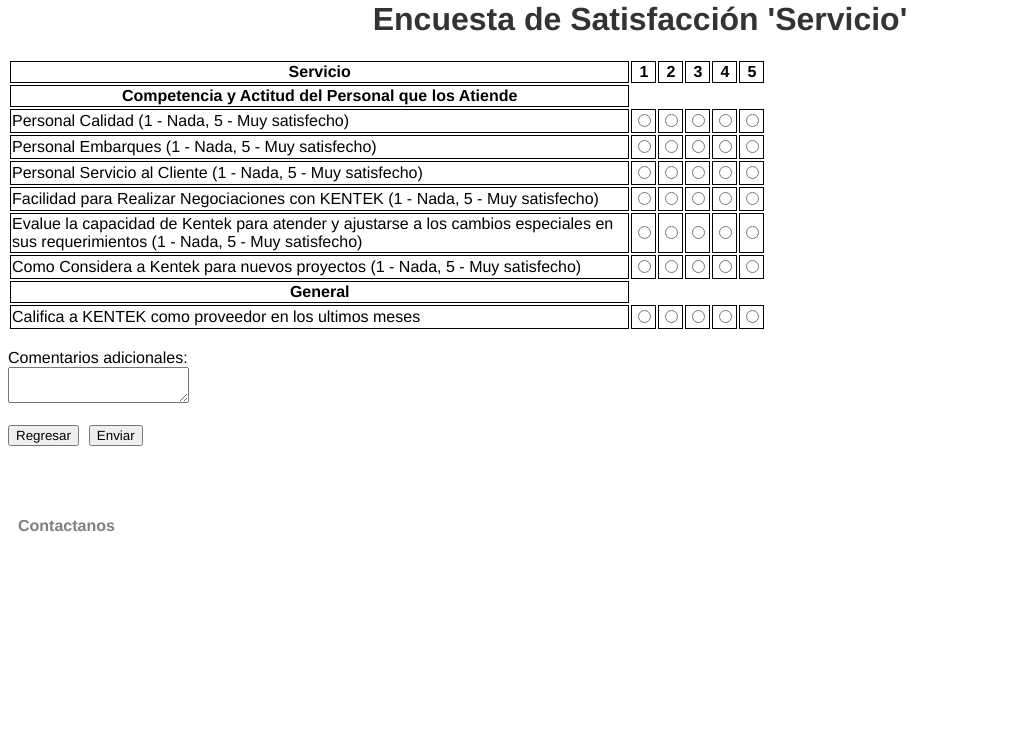
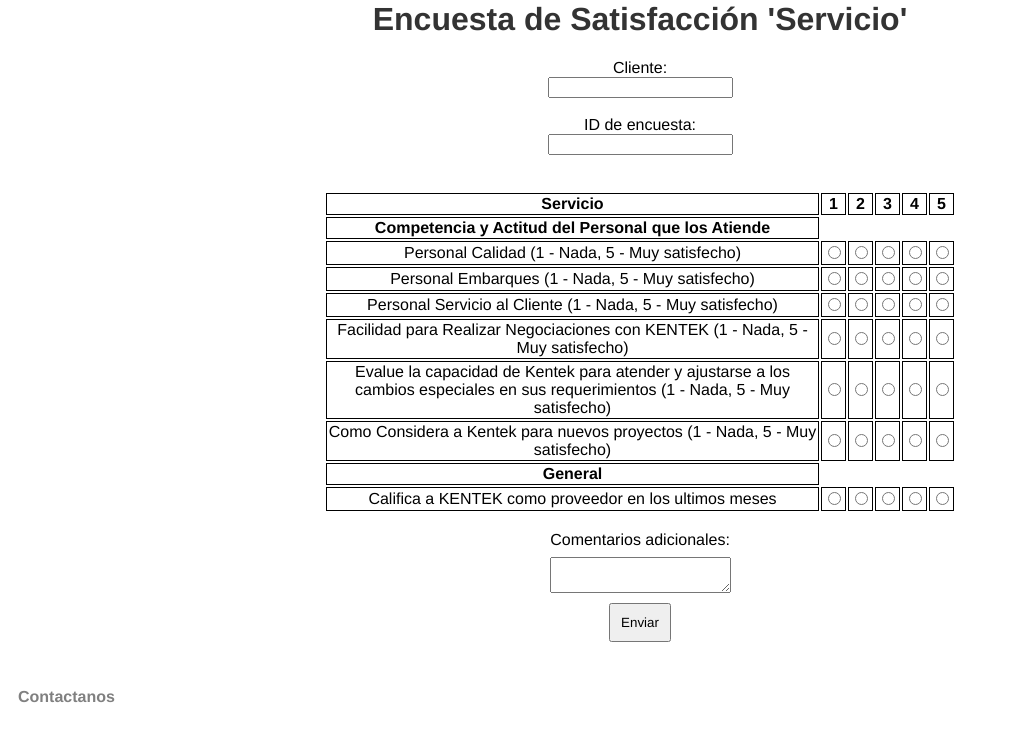
Before and after one commit to tacosderez/proyectosKentek, a Flask app: page /Servicio in a window 1280 px wide. Shown: the part 241-979 px from the top of the page, without its empty margins (0-1009 px from the left). Before the commit the page ends 773 px from the top, so only its background shows below. Run offline with Flask 3, Linux system fonts and the light colour scheme.

Commit message:
mas bonito y protegido a errores, agregue el cliente y el id

```diff
--- a/hello_flask/static/site.css
+++ b/hello_flask/static/site.css
@@ -7,27 +7,30 @@ h1 {
     color: #333;
     justify-content: center;
 }
+
 #container {
-    margin-left: 25px;
+    align-items: center;
 }
+
 .logo{
     width: 250px;
     margin-top: 10px;
 
 }
+
 #header {
     display: flex;
-    justify-content: center;
-    width: 100%;
     flex-direction: column;
     align-items: center;
-    gap: 10px;
+    gap: 10px
 }
+
 .line {
     width: 103%;
     height: 5px;
     background-color: #0193cf;
 }
+
 #footer {
     display: flex;
     justify-content: left;
@@ -35,12 +38,14 @@ h1 {
     height: 100%;
     padding: 10px;
 }
+
 body {
     display: flex;
     height: 100%;
     flex-direction: column;
     align-content: space-between;
 }
+
 html {
     height: 100%;
     overflow: hidden;
@@ -87,9 +92,16 @@ html {
     padding-bottom: 10px;
 }
 
-th, td {
+th {
   border:1px solid black;
 }
+
+td {
+    border: 1px solid black;
+    text-align: center;
+    vertical-align: middle;
+}
+
 .centerAlign{
     text-align: center;
 }
@@ -111,8 +123,7 @@ th, td {
     display: flex;
     flex-direction: row;
     justify-content: center;
-    padding: 8px;
-    padding-top: 20%;
+    padding-top: 7%;
     gap: 10px;
     height: 100px;
 }
--- a/hello_flask/templates/Servicio.html
+++ b/hello_flask/templates/Servicio.html
@@ -1,13 +1,5 @@
 <!DOCTYPE html>
 <html lang="es">
-<style>
-th, td {
-  border:1px solid black;
-}
-.centerAlign{
-    text-align: center;
-}
-</style>
 <head>
     <meta charset="UTF-8">
     <title>Encuesta de Satisfacción 'Servicio'</title>
@@ -21,7 +13,22 @@ th, td {
         </div>
         <h1>Encuesta de Satisfacción 'Servicio'</h1>
         <form action="/guardar" method="post">
-            <table style="width:60%">
+             <div class="table">
+                <label>Cliente:</label>
+            </div>
+            <div class="table">
+                <input type="text" value="{{ session['cliente'] }}" readonly>
+            </div>
+            <br>
+            <div class="table">
+                <label>ID de encuesta:</label>
+            </div>
+            <div class="table">
+                <input type="text" value="{{ session['codigo_final']}}" readonly>
+            </div>
+            <br><br>
+            <div class="table">
+                <table style="width: 50%">
                     <tr>
                         <th>Servicio</th>
                         <th>1</th>
@@ -93,15 +100,18 @@ th, td {
                         <td class="centerAlign"><input type="radio" name="Q7" value = 5></td>
                     </tr>
                 </table>
+            </div>
             <br>
 
-            <label>Comentarios adicionales:</label><br>
-            <textarea name="comentarios"></textarea><br><br>
+            <label class="comentarios">Comentarios adicionales:</label>
+            <div class="textarea">
+                <textarea name="comentarios"></textarea>
+            </div>
             <input type="hidden" name="departamento" value="Servicio">
             <input type="hidden" name="nombre" value="{{ session.get('nombre', '') }}">
-            <div style="display: flex; gap: 10px;">
-                <a href="/encuestas"><button type="button">Regresar</button></a>
-                <input type="submit" value="Enviar">
+
+            <div style="display: flex; gap: 10px;" class="comentarios">
+                <input type="submit" value="Enviar" class="padding">
             </div>
         </form>
     </div>
--- a/hello_flask/templates/encuesta.html
+++ b/hello_flask/templates/encuesta.html
@@ -12,7 +12,7 @@
             <div class="line"></div>
         </div>
         <div id="container">
-            <h1>Cual encuesta deseas ver</h1>
+            <h1>¿Cual encuesta deseas ver?</h1>
             <form action="/departamento" method="post">
                 <div class="bottonesEncuestas">
                     <input type="submit" name="departamento" value="Calidad" style="width: 100px;">
@@ -22,5 +22,9 @@
             </form>
         </div>
     </div>
+    <br><br>
+    <div class="justifyContentCenter">
+        <a href="/"><button>Regresar</button></a>
+    </div>
 </body>
 </html>
```
Also changed, not shown: hello_flask/templates/Calidad.html (+24 -15 lines), hello_flask/templates/Entregas.html (+14 -3 lines). Lines whose indentation alone changed are shown as unchanged.
